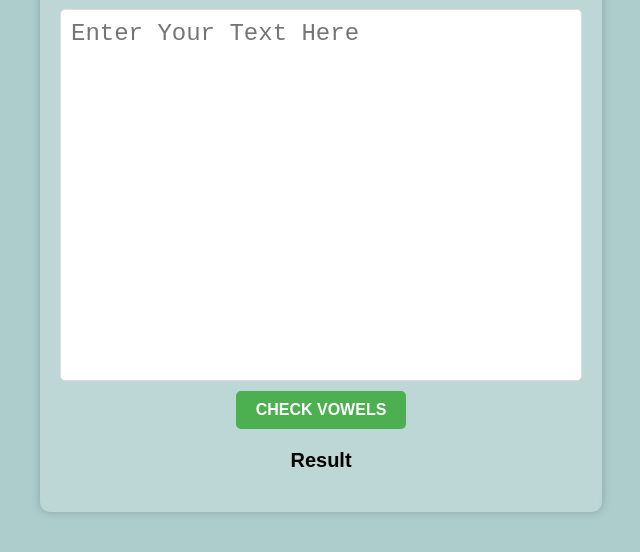
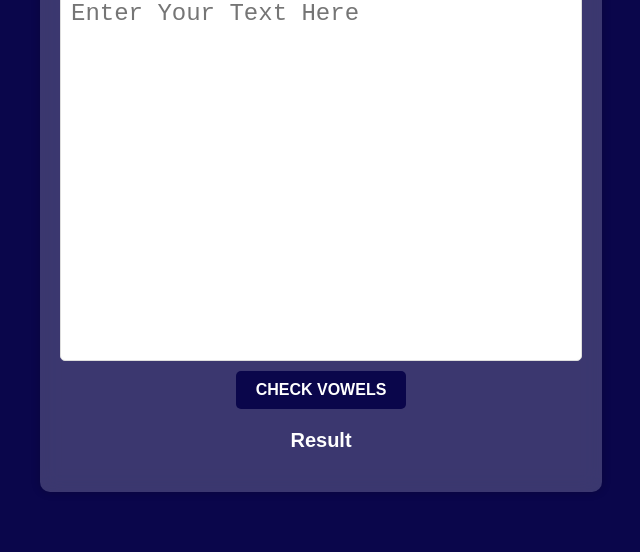
Before and after one commit to Nikala11/Vowel-Checker-Counter, a plain HTML site: page index.html in a window 1280 px wide. Shown: the part 186-738 px from the top of the page, without its empty margins (319-959 px from the left). Drawn offline with Linux system fonts and the light colour scheme.

```diff
--- a/style.css
+++ b/style.css
@@ -3,8 +3,9 @@ body {
     display: flex;
     justify-content: center;
     align-items: center;
-    height: 95vh;
-    background-color: rgb(173,204,204);
+    height: 90vh;
+    color: white;
+    background-color: rgb(10, 6, 75);
 }
 .container {
     background-color: rgba(255, 255, 255, 0.2);
@@ -36,7 +37,7 @@ textarea {
 }
 button {
     padding: 10px 20px;
-    background-color: #4caf50;
+    background-color: rgb(10, 6, 75);
     color: #ffffff;
     border: none;
     font-size: 16px;
@@ -46,12 +47,8 @@ button {
     cursor: pointer;
     transition: background-color 0.3s ease;
 }
-button:hover {
-    background-color: #45a049;
-}
 #result {
     font-size: 20px;
     margin-top: 20px;
-    color: #000000;
     font-weight: bold;
 }
```
Also changed, not shown: 1 other file.
